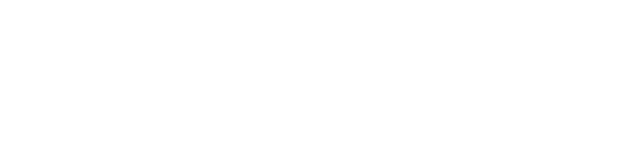
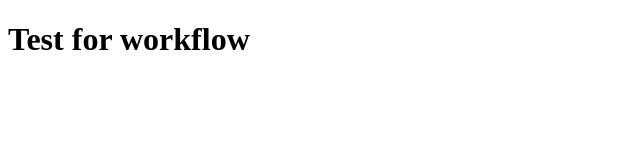
Before and after one commit to tabatabai-group-tests/workflows, a plain HTML site: page index.html in a window 1280 px wide. Shown: the whole page, without its empty margins (0-640 px from the left). Drawn offline with Linux system fonts and the light colour scheme.

Commit message:
test for workflow

```diff
--- a/index.html
+++ b/index.html
@@ -6,6 +6,6 @@
     <title>Document</title>
 </head>
 <body>
-
+    <h1>Test for workflow</h1>
 </body>
 </html>
```
